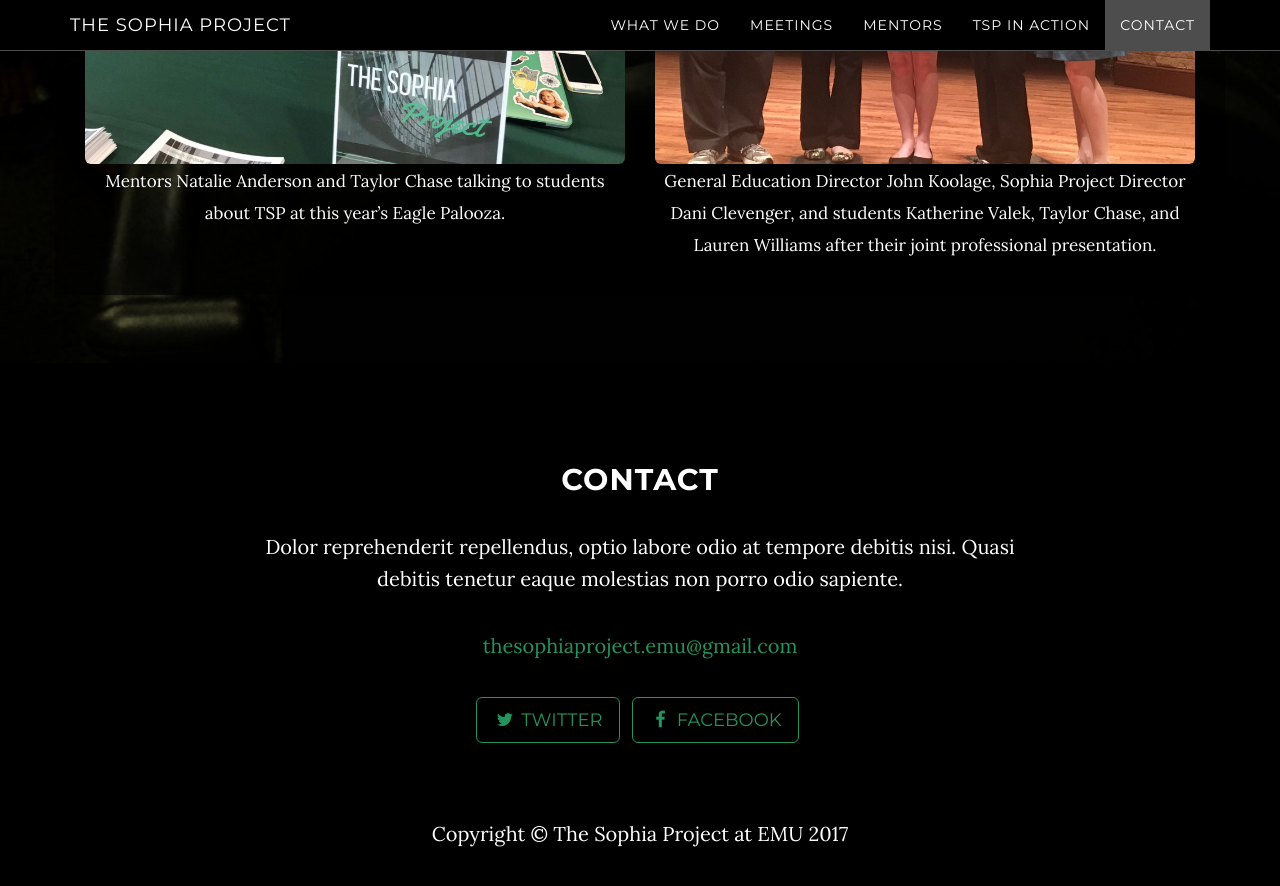
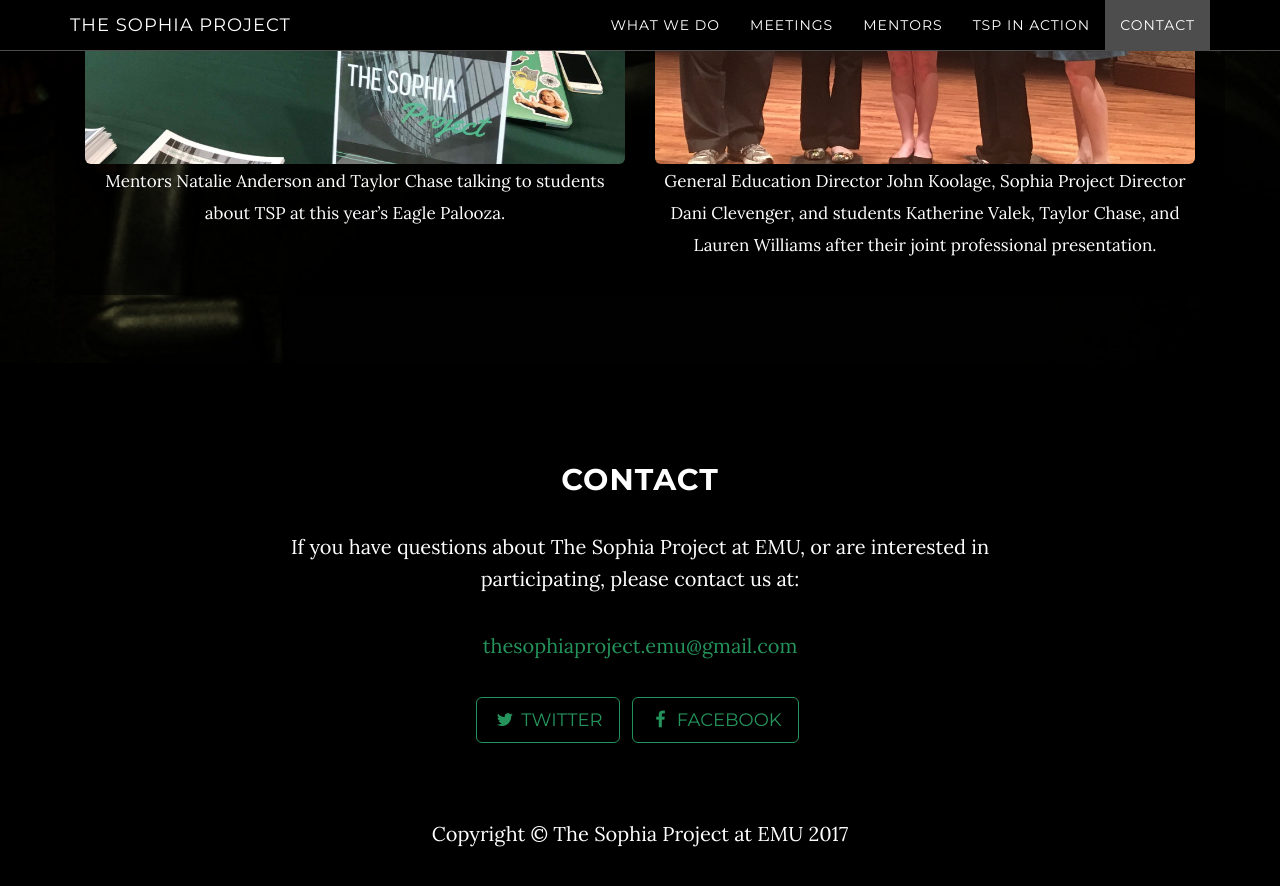
Before and after one commit to emutsp/emutsp.github.io, a Jekyll site: the page built from index.html, in a window 1280 px wide and 900 px high, scrolled down 5941 px. Shown: the top 886 px of the window. Built offline with Jekyll 4.4.1, drawn with Linux system fonts in a browser that asks for light colours.

Commit message:
removing latin filler text from contact page

```diff
--- a/_includes/contact.html
+++ b/_includes/contact.html
@@ -3,7 +3,7 @@
         <div class="row">
             <div class="col-lg-8 col-lg-offset-2">
                 <h2>Contact</h2>
-                <p>Dolor reprehenderit repellendus, optio labore odio at tempore debitis nisi. Quasi debitis tenetur eaque molestias non porro odio sapiente.</p>
+                <p>If you have questions about The Sophia Project at EMU, or are interested in participating, please contact us at:</p>
                 <p><a href="mailto:{{ site.email }}">{{ site.email }}</a>
                 </p>
                 <ul class="list-inline banner-social-buttons">
```
